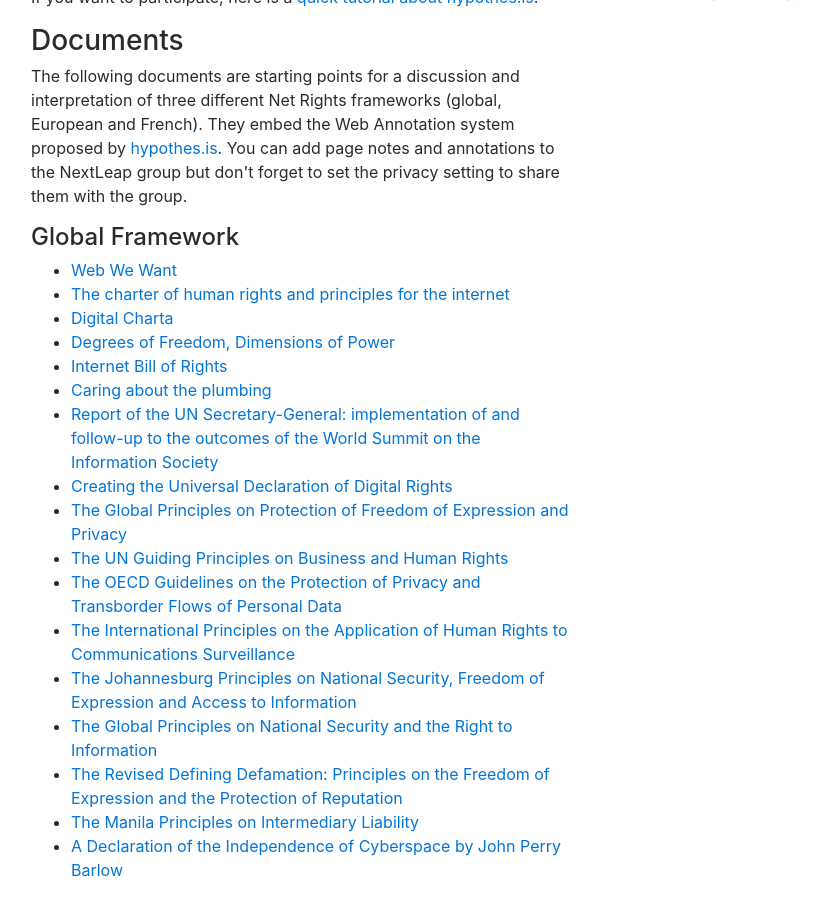
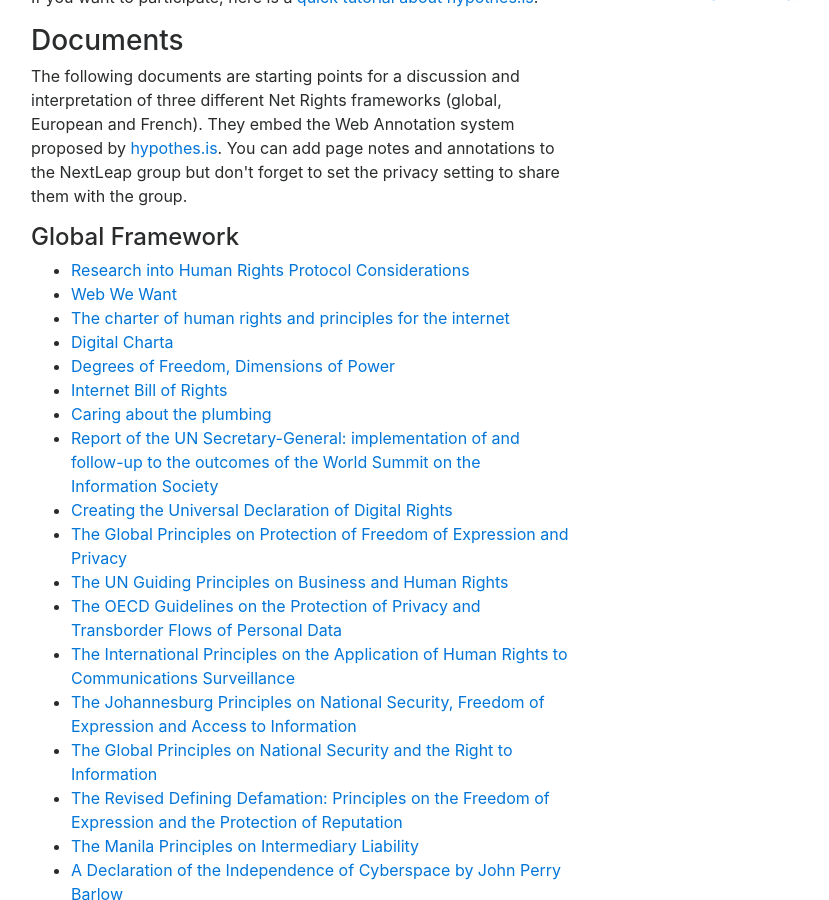
Before and after one commit to nextleap-project/nextleap-website, a Jekyll site: the page built from _projects/rights.md, in a window 1280 px wide and 900 px high, scrolled down 440 px. Shown: the whole window, without its empty margins (54-883 px from the left). Built offline with Jekyll 4.4.1, drawn with Linux system fonts in a browser that asks for light colours; nearby versions of some CDN libraries; comment, search, counter and statistics services are not loaded.

Commit message:
article netrights added

```diff
--- a/_projects/rights.md
+++ b/_projects/rights.md
@@ -35,6 +35,8 @@ The goal of this part of the project is understand and popularize the emerging i
 <h4 id="globalframework">Global Framework</h4>
 
 <ul>
+<li><a href="https://via.projet-episteme.org/https://nextleap.eu/netrights/articles/rfc8280.pdf">Research into Human Rights Protocol Considerations</a></li>
+
 <li><a href="https://via.projet-episteme.org/https://webwewant.org/#annotations:AUceYjDSEeenMqMfh3FXBQ">Web We Want</a></li>
 
 <li><a href="https://via.projet-episteme.org/http://internetrightsandprinciples.org/site/wp-content/uploads/2017/03/IRPC_english_4thedition-1.pdf#annotations:PYIH6DDSEeezA6MOqutTVA">The charter of human rights and principles for the internet</a></li>
```
Also changed, not shown: 1 other file.
